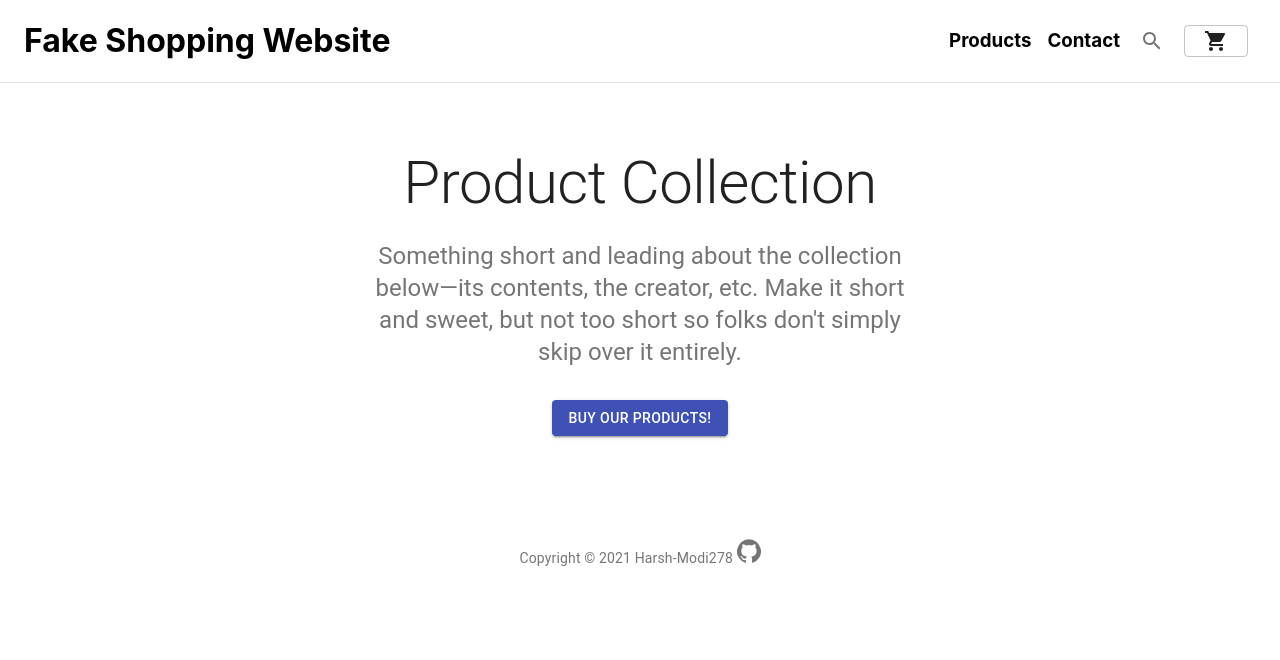
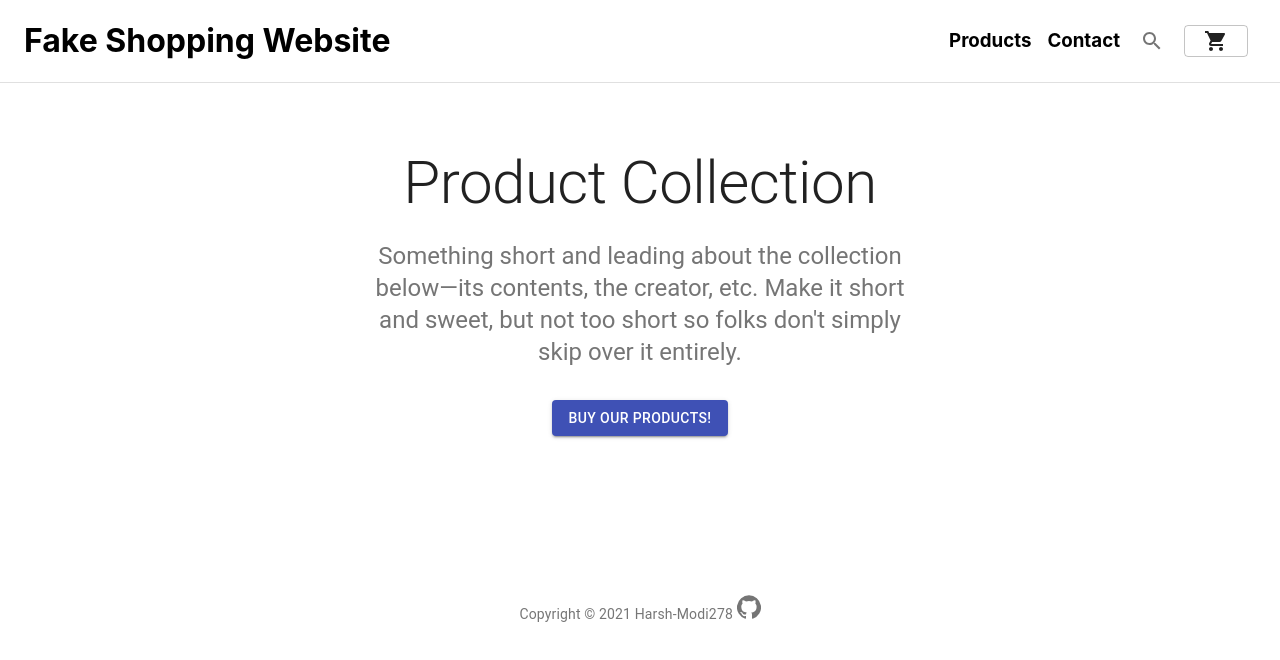
Before and after one commit to Harsh-Modi278/shopping-website, a React (Create React App) app: page / in a window 1280 px wide. Shown: the top 660 px of the page. Built offline with nearby package versions, Linux system fonts and the light colour scheme.

Commit message:
fix: make footer sticky

```diff
--- a/src/pages/Home.js
+++ b/src/pages/Home.js
@@ -12,7 +12,7 @@ const useStyles = makeStyles((theme) => ({
   },
   heroContent: {
     backgroundColor: theme.palette.background.paper,
-    padding: theme.spacing(8, 0, 6),
+    padding: theme.spacing(8, 0, 13),
   },
   heroButtons: {
     marginTop: theme.spacing(4),
```
